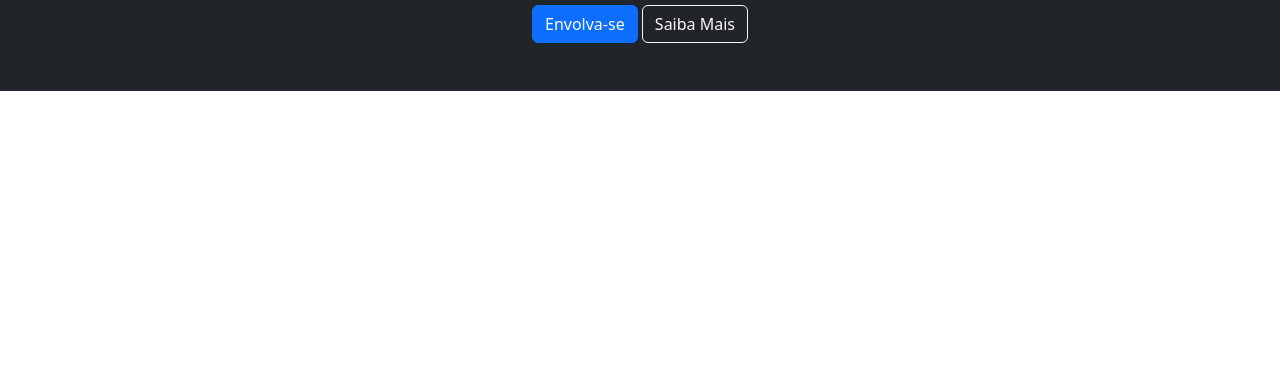
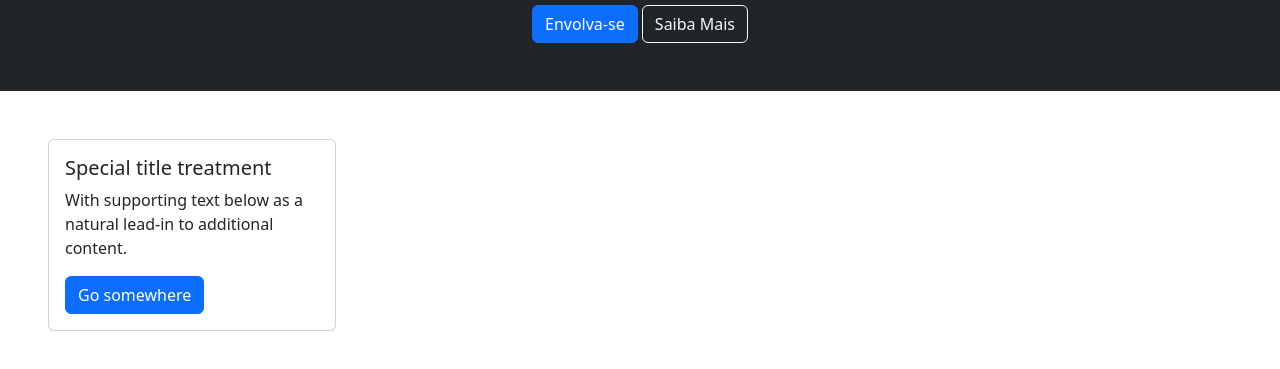
Before and after one commit to atnzpe/crispy-umbrella, a plain HTML site: page pratica-bootstrap.html in a window 1280 px wide. Shown: the part 307-676 px from the top of the page. Drawn offline with nearby package versions, Linux system fonts and the light colour scheme.

Commit message:
Inclui um card

```diff
--- a/pratica-bootstrap.html
+++ b/pratica-bootstrap.html
@@ -45,7 +45,18 @@
         </button>
 
     </header>
-    <main class="container-fluid">
+    <main class="container-fluid p-5">
+        <div class="row">
+            <div class="col-4">
+                <div class="card" style="width: 18rem;">
+                    <div class="card-body">
+                        <h5 class="card-title">Special title treatment</h5>
+                        <p class="card-text">With supporting text below as a natural lead-in to additional content.</p>
+                        <a href="#" class="btn btn-primary">Go somewhere</a>
+                    </div>
+                </div>
+            </div>
+        </div>
 
     </main>
 
```
